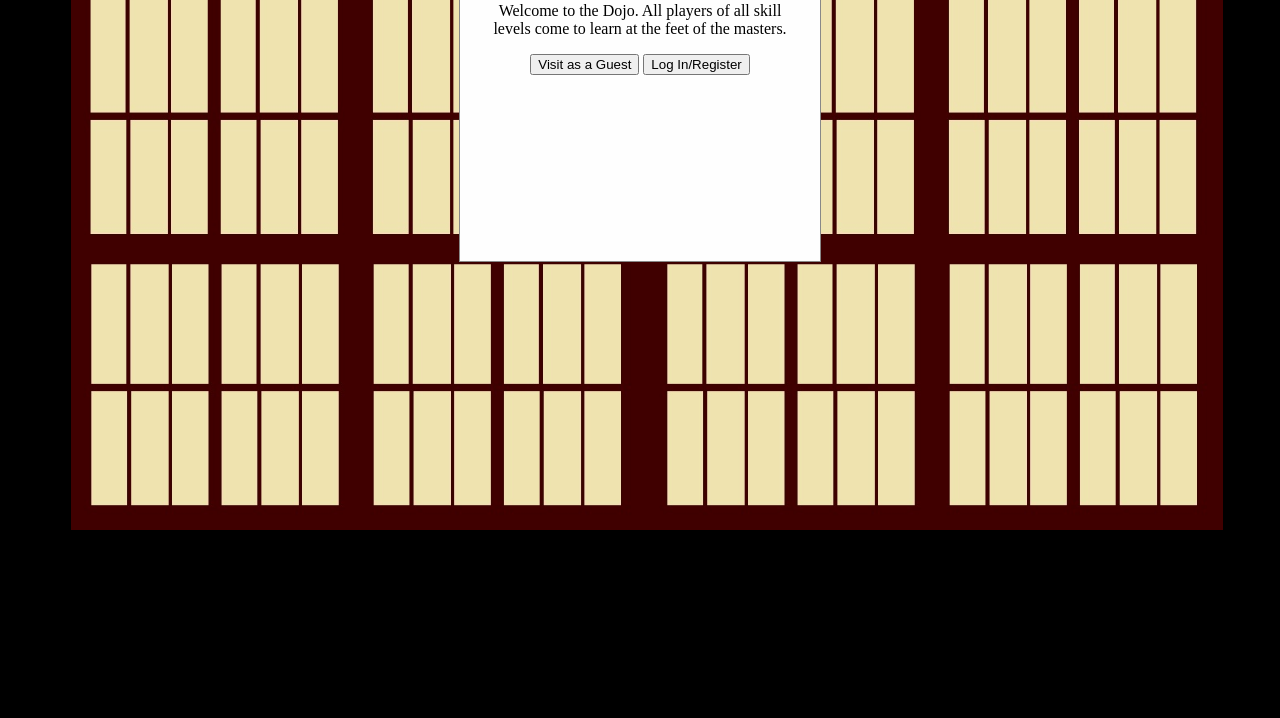
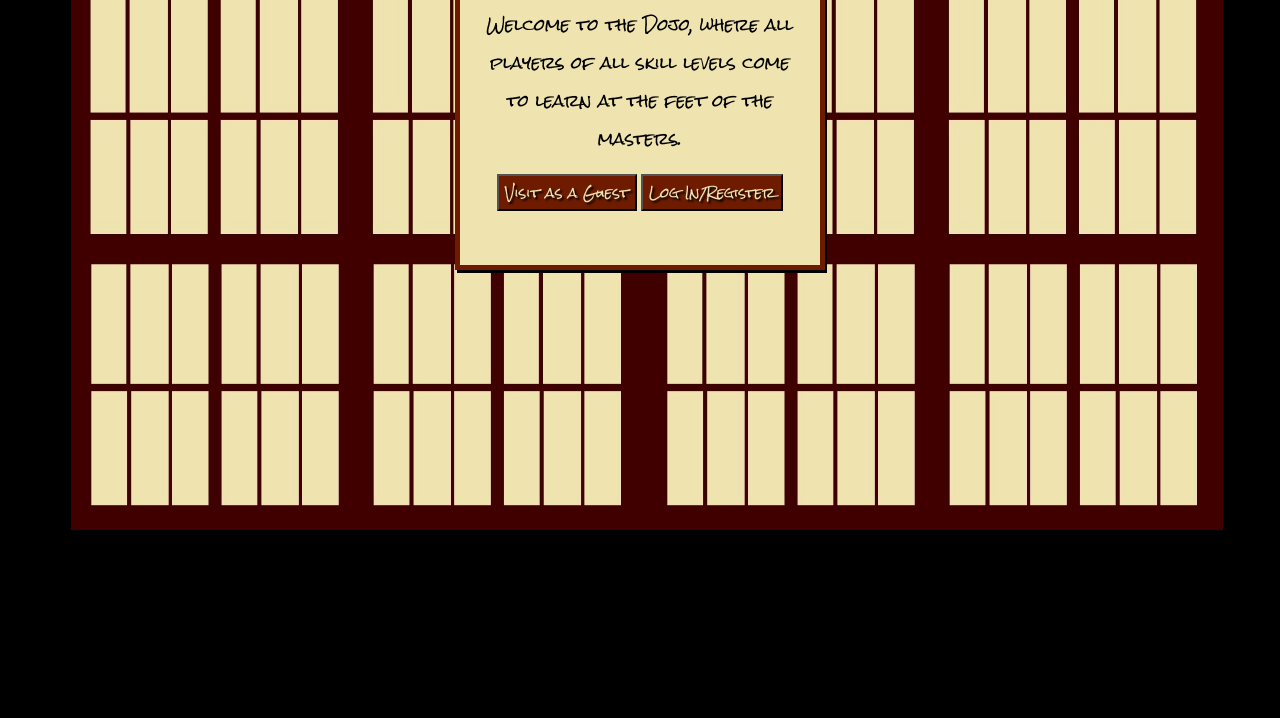
Before and after one commit to pookakat/dingsu, a plain HTML site: page index.html in a window 1280 px wide. Shown: the part 220-938 px from the top of the page. Drawn offline with nearby package versions, Linux system fonts and the light colour scheme; files whose address does not match are found by name; a web font is replaced by a local one.

Commit message:
tweak styling

```diff
--- a/index.html
+++ b/index.html
@@ -17,11 +17,11 @@
                     <h1 class="shojumaru">Ding-su!</h2>
                 </div>
                 <div class="modal-body">
-                    <p>Welcome to the Dojo. All players of all skill levels come to learn at the feet of the masters.</p>
+                    <p class="rock-salt">Welcome to the Dojo, where all players of all skill levels come to learn at the feet of the masters.</p>
                 </div>
                 <div class="modal-footer">
-                    <button class="modal-button" type="button" id="guest">Visit as a Guest</button>
-                    <button class="modal-button" type="button" id="log-in">Log In/Register</button>
+                    <button class="modal-button rock-salt" type="button" id="guest">Visit as a Guest</button>
+                    <button class="modal-button rock-salt" type="button" id="log-in">Log In/Register</button>
                 </div>
             </div>
         </div>
--- a/style.css
+++ b/style.css
@@ -13,19 +13,23 @@ body{
     font-family: 'Rock Salt', cursive;
 }
 .modal-content {
-    background-color: #EFE3AF;
-    border: 10px solid #260401;
+    box-shadow: 2px 3px black;
     position: absolute;
     left: 120px;
     right: 120px;
     top: 120px;
-    background-color: #fefefe;
+    background-color: #EFE3AF;
     margin: auto;
     width: 25%;
     padding: 20px;
-    border: 1px solid #888;
+    border: 5px solid #6E1B00;
     height: 40vh;
     z-index: 5;
+  }
+  button{
+      background-color: #6E1B00;
+      color: #EFE3AF;
+      text-shadow: black 2px 2px 2px
   }
   #theater-container{
       margin: 15% auto;
```
